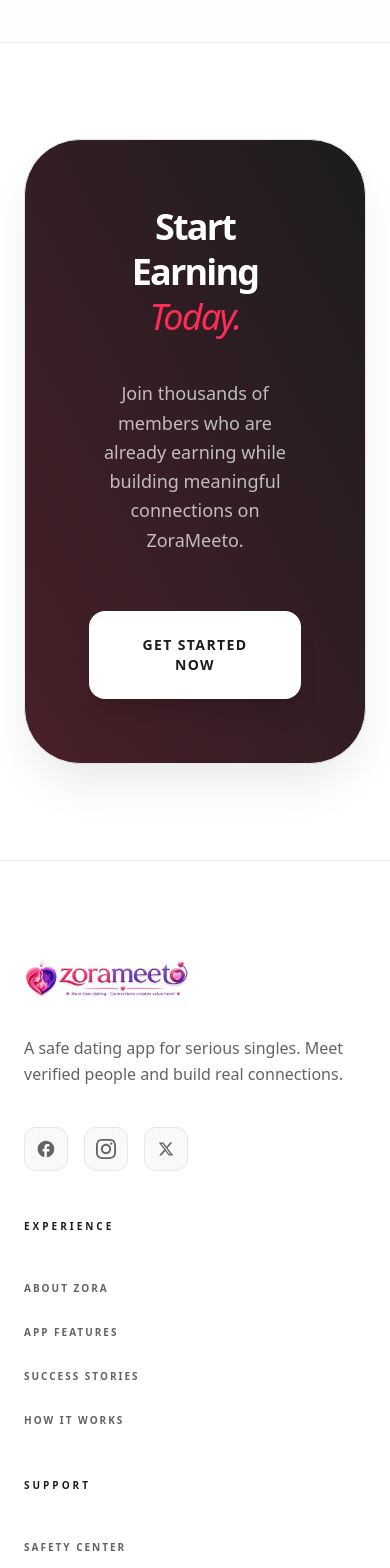
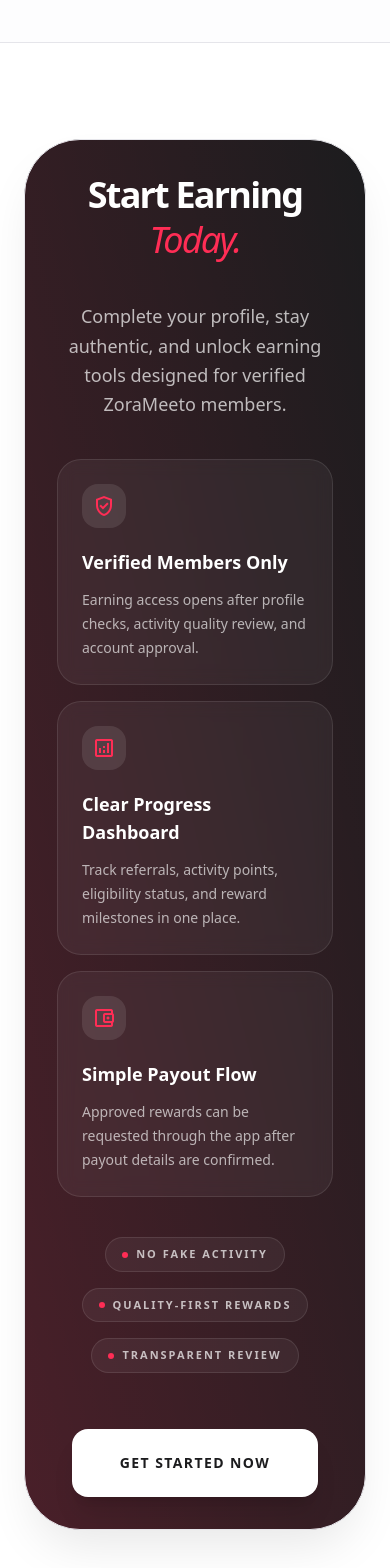
Before and after one commit to amanbhattsquare/zorameeto-website, a Next.js app: page /earn-and-grow in a window 390 px wide. Shown: the part 5680-7248 px from the top of the page. Built offline with nearby package versions, Linux system fonts and the light colour scheme.

Commit message:
Add CTA highlights and enhance messaging in Earn & Grow section for improved user engagement

```diff
--- a/src/app/earn-and-grow/page.tsx
+++ b/src/app/earn-and-grow/page.tsx
@@ -94,6 +94,24 @@
     }
   ];
 
+  const ctaHighlights = [
+    {
+      icon: "verified_user",
+      title: "Verified Members Only",
+      desc: "Earning access opens after profile checks, activity quality review, and account approval."
+    },
+    {
+      icon: "analytics",
+      title: "Clear Progress Dashboard",
+      desc: "Track referrals, activity points, eligibility status, and reward milestones in one place."
+    },
+    {
+      icon: "account_balance_wallet",
+      title: "Simple Payout Flow",
+      desc: "Approved rewards can be requested through the app after payout details are confirmed."
+    }
+  ];
+
   return (
     <main className="min-h-screen bg-background">
       {/* Hero Section */}
@@ -109,7 +127,7 @@
             <span className="text-primary italic font-light">Connect & Grow.</span>
           </h1>
           <p className="text-base md:text-lg text-text-muted leading-relaxed font-medium max-w-xl mx-auto">
-            Turn your social influence and active participation into real earnings. Build meaningful connections while growing your income on India's most trusted dating platform.
+            Turn your social influence and active participation into real earnings. Build meaningful connections while growing your income on India&apos;s most trusted dating platform.
           </p>
         </div>
       </section>
@@ -231,15 +249,34 @@
 
       {/* CTA Section */}
       <section className="py-24 px-6 bg-white">
-        <div className="max-w-4xl mx-auto spotlight-card rounded-[3.5rem] p-16 text-center space-y-10 relative overflow-hidden bg-text-main shadow-2xl shadow-black/10">
+        <div className="max-w-5xl mx-auto spotlight-card rounded-[3.5rem] p-8 md:p-14 lg:p-16 text-center space-y-10 relative overflow-hidden bg-text-main shadow-2xl shadow-black/10">
           <div className="absolute top-0 left-0 w-full h-full bg-gradient-to-tr from-primary/20 to-transparent"></div>
           <h2 className="text-4xl lg:text-6xl font-bold tracking-tighter text-white relative z-10 leading-tight">
             Start Earning <br />
             <span className="text-primary italic font-light">Today.</span>
           </h2>
           <p className="text-lg text-white/70 max-w-xl mx-auto font-medium relative z-10 leading-relaxed">
-            Join thousands of members who are already earning while building meaningful connections on ZoraMeeto.
+            Complete your profile, stay authentic, and unlock earning tools designed for verified ZoraMeeto members.
           </p>
+          <div className="grid grid-cols-1 md:grid-cols-3 gap-4 relative z-10 text-left">
+            {ctaHighlights.map((item) => (
+              <div key={item.title} className="rounded-3xl border border-white/10 bg-white/5 p-6 backdrop-blur-sm">
+                <div className="w-11 h-11 rounded-2xl bg-white/10 flex items-center justify-center text-primary mb-5">
+                  <span className="material-symbols-outlined text-2xl">{item.icon}</span>
+                </div>
+                <h3 className="text-white text-lg font-extrabold mb-3">{item.title}</h3>
+                <p className="text-sm text-white/65 leading-6 font-medium">{item.desc}</p>
+              </div>
+            ))}
+          </div>
+          <div className="relative z-10 flex flex-wrap items-center justify-center gap-4 text-white/70">
+            {["No fake activity", "Quality-first rewards", "Transparent review"].map((item) => (
+              <span key={item} className="inline-flex items-center gap-2 rounded-full border border-white/10 bg-white/5 px-4 py-2 text-[11px] font-extrabold uppercase tracking-[0.18em]">
+                <span className="w-1.5 h-1.5 rounded-full bg-primary"></span>
+                {item}
+              </span>
+            ))}
+          </div>
           <div className="pt-4 relative z-10">
             <button className="bg-white text-text-main px-12 py-6 rounded-2xl font-bold text-sm uppercase tracking-widest shadow-xl hover:scale-105 transition-all">
               Get Started Now
```
